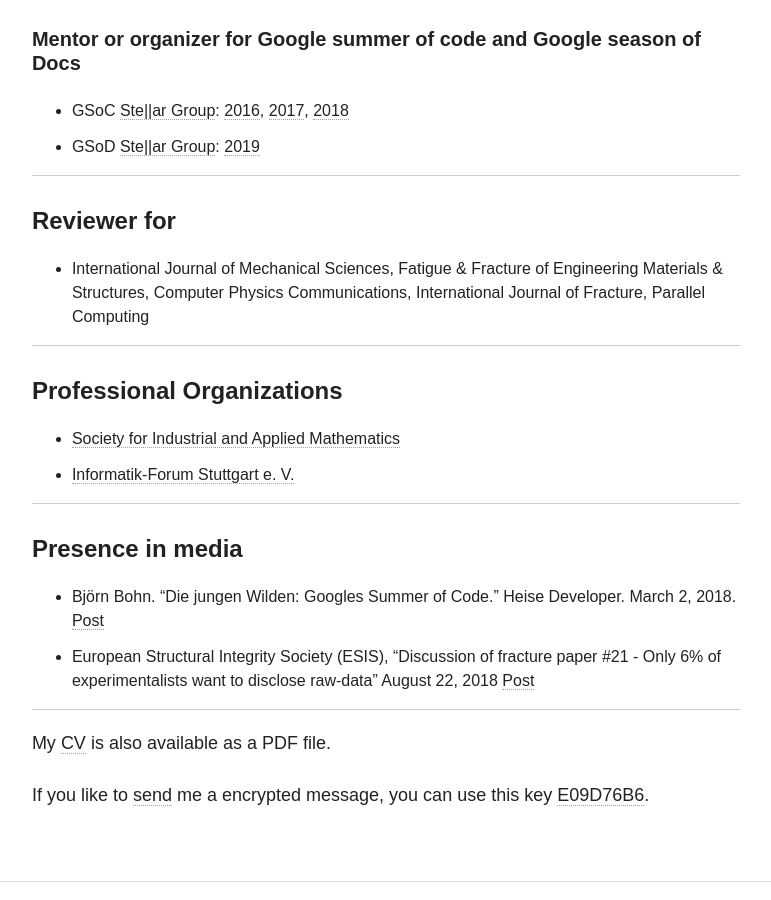
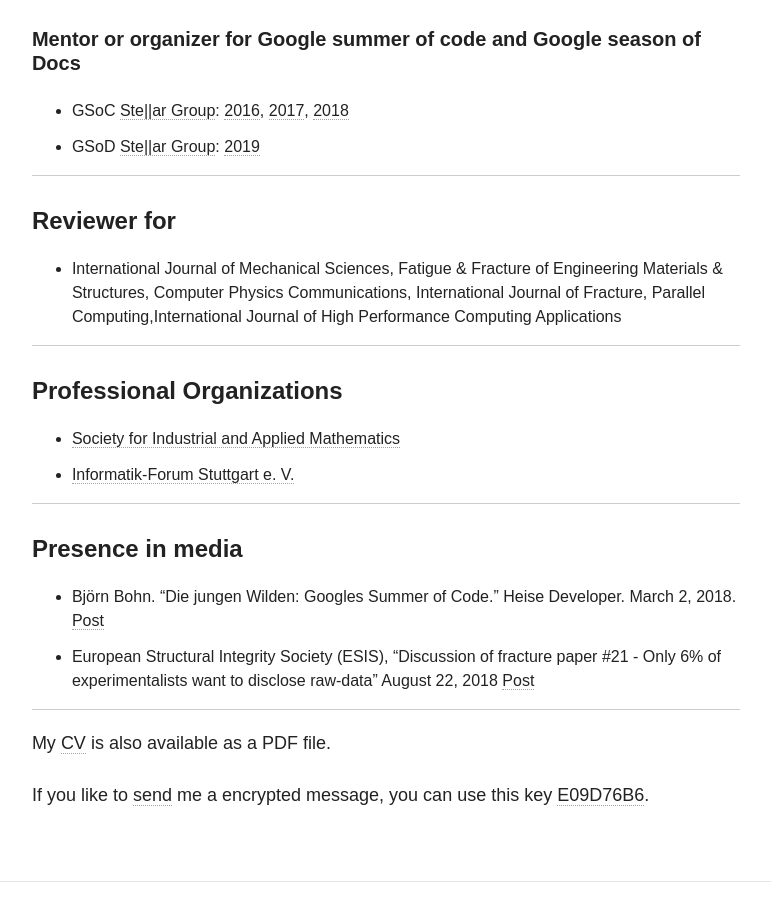
Before and after one commit to diehlpk/diehlpk.github.io, a Jekyll site: the page built from cv/index.md, in a window 1280 px wide and 900 px high, scrolled down 5905 px. Shown: the whole window, without its empty margins (254-1025 px from the left). Built offline with Jekyll 4.4.1, drawn with Linux system fonts in a browser that asks for light colours; nearby versions of some CDN libraries; some web fonts are replaced.

Commit message:
Update CV

```diff
--- a/cv/index.md
+++ b/cv/index.md
@@ -169,7 +169,7 @@
 
 #### Reviewer for
 
-* International Journal of Mechanical Sciences, Fatigue & Fracture of Engineering Materials & Structures, Computer Physics Communications, International Journal of Fracture, Parallel Computing
+* International Journal of Mechanical Sciences, Fatigue & Fracture of Engineering Materials & Structures, Computer Physics Communications, International Journal of Fracture, Parallel Computing,International Journal of High Performance Computing Applications
 
 ---
 
```
